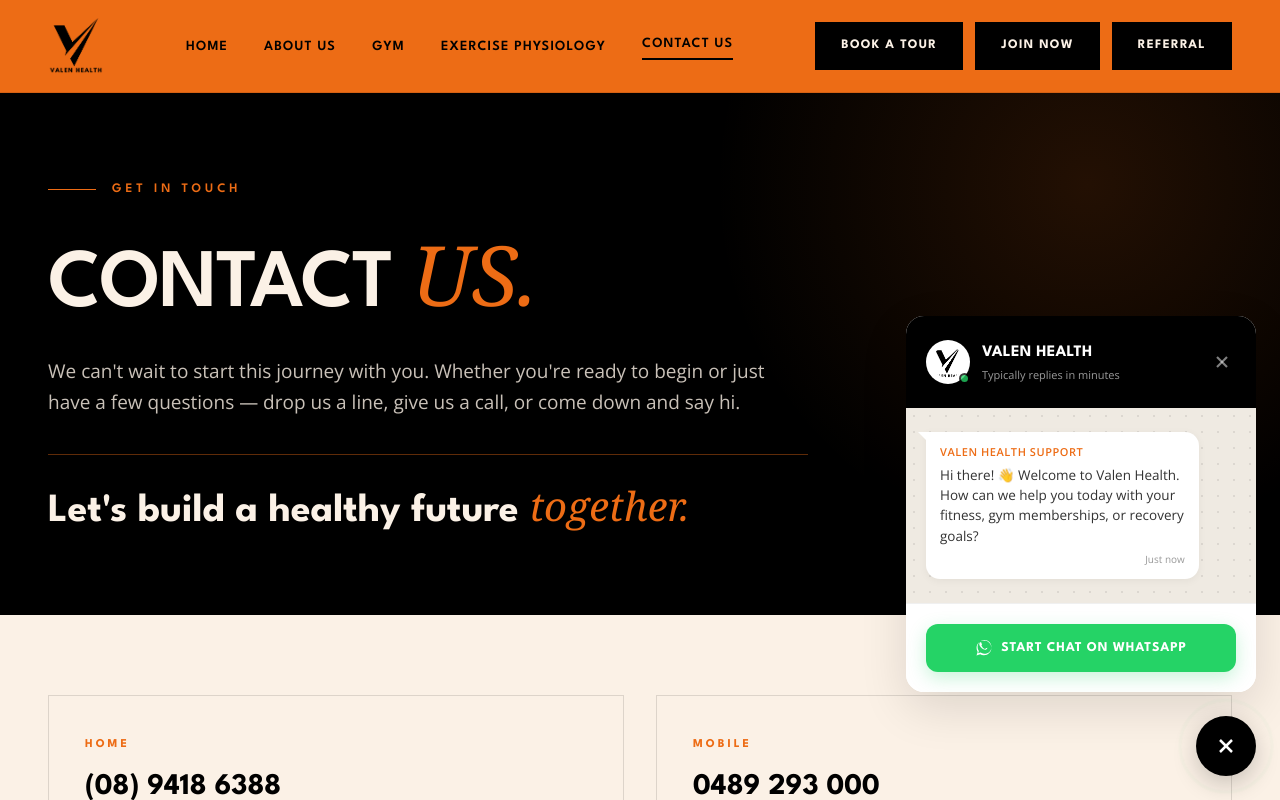
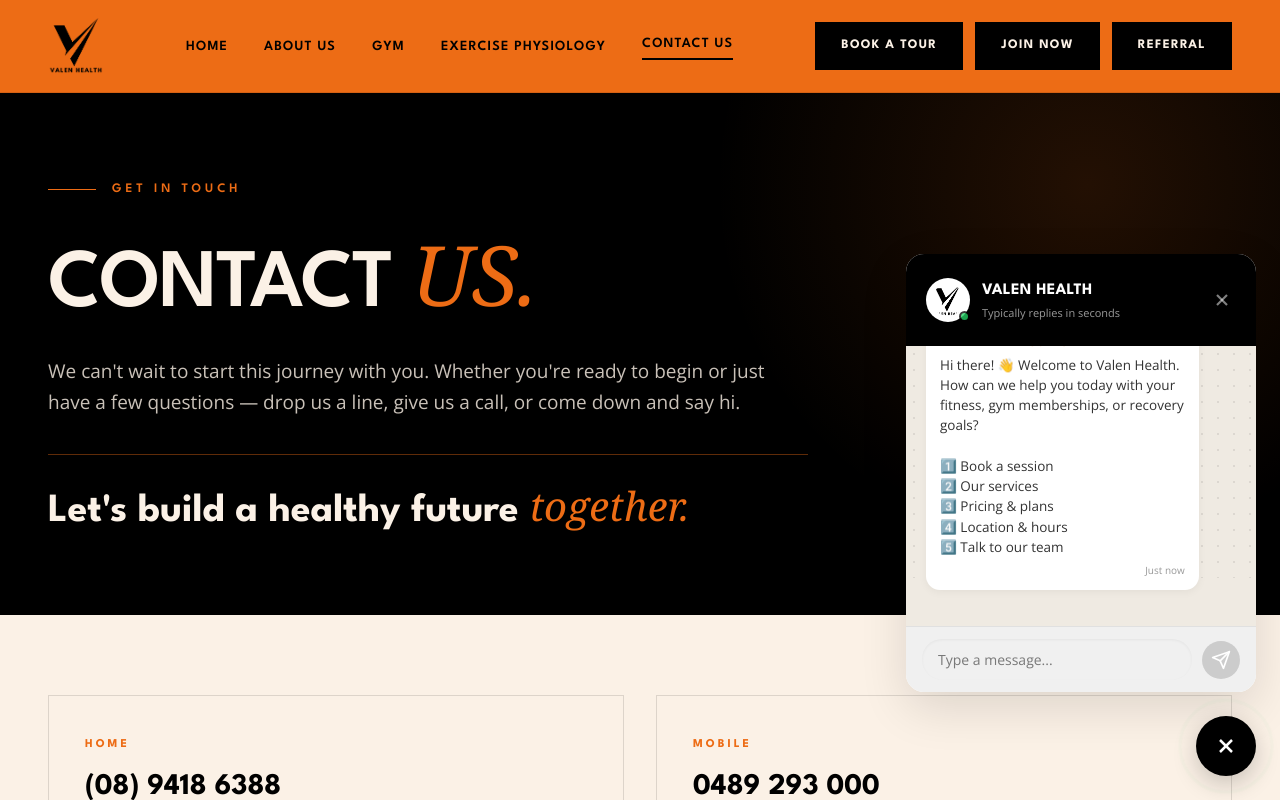
Before and after one commit to imkarthickperumal/valenhealth, a Next.js app in the folder valenhealth/: page /contact in a window 1280 px wide. Both pictures are taken after a click on the button "Chat with us on WhatsApp". Shown: the top 800 px of the page. Built offline with nearby package versions, Linux system fonts and the light colour scheme.

Commit message:
update env new

```diff
--- /dev/null
+++ b/valenhealth/app/api/webchat/route.ts
@@ -0,0 +1,20 @@
+import { NextRequest, NextResponse } from "next/server";
+import { generateReply } from "../whatsapp/route";
+
+export async function POST(req: NextRequest) {
+  try {
+    const { message } = await req.json();
+
+    if (!message) {
+      return NextResponse.json({ error: "Message is required" }, { status: 400 });
+    }
+
+    // Generate reply using the same logic as the WhatsApp bot
+    const reply = generateReply(message);
+
+    return NextResponse.json({ reply });
+  } catch (error) {
+    console.error("Webchat error:", error);
+    return NextResponse.json({ error: "Internal server error" }, { status: 500 });
+  }
+}
--- a/valenhealth/app/api/whatsapp/route.ts
+++ b/valenhealth/app/api/whatsapp/route.ts
@@ -82,7 +82,7 @@
 }
 
 // ── Reply Logic ────────────────────────────────────────────────────
-function generateReply(incoming: string): string {
+export function generateReply(incoming: string): string {
   const text = incoming.toLowerCase().trim();
 
   // Greeting
--- a/valenhealth/components/WhatsAppWidget/WhatsAppWidget.css
+++ b/valenhealth/components/WhatsAppWidget/WhatsAppWidget.css
@@ -315,41 +315,104 @@
   text-align: right;
 }
 
-/* Chat Box CTA Bottom Action Row */
-.wa-chat-footer {
-  padding: 20px;
-  background: #ffffff;
-  border-top: 1px solid #f0f0f0;
+.wa-messages-list {
+  display: flex;
+  flex-direction: column;
+  gap: 12px;
+  position: relative;
+  z-index: 1;
 }
 
-.wa-action-btn {
+.wa-message-wrapper {
+  display: flex;
   width: 100%;
-  padding: 14px;
-  background-color: #25D366;
-  color: #ffffff;
+}
+
+.wa-message-wrapper.bot {
+  justify-content: flex-start;
+}
+
+.wa-message-wrapper.user {
+  justify-content: flex-end;
+}
+
+.wa-message-wrapper.bot .wa-chat-bubble {
+  background: #ffffff;
+  border-radius: 0 14px 14px 14px;
+  max-width: 88%;
+}
+
+.wa-message-wrapper.user .wa-chat-bubble {
+  background: #dcf8c6; /* WhatsApp user bubble color */
+  border-radius: 14px 0 14px 14px;
+  max-width: 88%;
+}
+
+/* Chat Input Footer */
+.wa-chat-footer {
+  padding: 12px 16px;
+  background: #f0f0f0;
+  border-top: 1px solid #e0e0e0;
+  display: flex;
+  gap: 10px;
+  align-items: center;
+}
+
+.wa-chat-input {
+  flex-grow: 1;
   border: none;
-  border-radius: 12px;
-  font-family: var(--font-display);
-  font-size: 13.5px;
-  font-weight: 800;
-  text-transform: uppercase;
-  letter-spacing: 0.06em;
-  cursor: pointer;
+  border-radius: 20px;
+  padding: 10px 16px;
+  font-size: 14px;
+  outline: none;
+  font-family: inherit;
+  box-shadow: inset 0 1px 3px rgba(0,0,0,0.05);
+}
+
+.wa-send-btn {
+  background: #25D366;
+  color: white;
+  border: none;
+  border-radius: 50%;
+  width: 38px;
+  height: 38px;
   display: flex;
   align-items: center;
   justify-content: center;
-  box-shadow: 0 6px 18px rgba(37, 211, 102, 0.25);
-  transition: all 0.25s ease;
+  cursor: pointer;
+  transition: transform 0.2s;
+  flex-shrink: 0;
 }
 
-.wa-action-btn:hover {
-  background-color: #20ba59;
-  box-shadow: 0 8px 22px rgba(37, 211, 102, 0.35);
-  transform: translateY(-1px);
+.wa-send-btn:disabled {
+  background: #cccccc;
+  cursor: not-allowed;
 }
 
-.wa-action-btn:active {
-  transform: translateY(1px);
+.wa-send-btn:not(:disabled):hover {
+  transform: scale(1.05);
+}
+
+/* Typing Indicator */
+.wa-typing-bubble {
+  padding: 14px 16px !important;
+}
+.wa-typing-dots {
+  display: flex;
+  gap: 4px;
+}
+.wa-typing-dots span {
+  width: 6px;
+  height: 6px;
+  background-color: #999;
+  border-radius: 50%;
+  animation: wa-typing 1.4s infinite ease-in-out both;
+}
+.wa-typing-dots span:nth-child(1) { animation-delay: -0.32s; }
+.wa-typing-dots span:nth-child(2) { animation-delay: -0.16s; }
+@keyframes wa-typing {
+  0%, 80%, 100% { transform: scale(0.6); opacity: 0.4; }
+  40% { transform: scale(1); opacity: 1; }
 }
 
 /* Responsive adjustment for Mobile screens */
--- a/valenhealth/components/WhatsAppWidget/WhatsAppWidget.tsx
+++ b/valenhealth/components/WhatsAppWidget/WhatsAppWidget.tsx
@@ -1,11 +1,29 @@
 "use client";
 
-import { useState, useEffect } from "react";
+import { useState, useEffect, useRef, FormEvent } from "react";
 import "./WhatsAppWidget.css";
+
+type Message = {
+  id: string;
+  text: string;
+  sender: "user" | "bot";
+  time: string;
+};
 
 export default function WhatsAppWidget() {
   const [isOpen, setIsOpen] = useState(false);
   const [showNotification, setShowNotification] = useState(false);
+  const [messages, setMessages] = useState<Message[]>([
+    {
+      id: "1",
+      sender: "bot",
+      text: "Hi there! 👋 Welcome to Valen Health. How can we help you today with your fitness, gym memberships, or recovery goals?\n\n1️⃣ Book a session\n2️⃣ Our services\n3️⃣ Pricing & plans\n4️⃣ Location & hours\n5️⃣ Talk to our team",
+      time: "Just now",
+    },
+  ]);
+  const [inputValue, setInputValue] = useState("");
+  const [isTyping, setIsTyping] = useState(false);
+  const messagesEndRef = useRef<HTMLDivElement>(null);
 
   useEffect(() => {
     // Show a subtle notification badge/tooltip after 4 seconds to grab attention
@@ -15,16 +33,72 @@
     return () => clearTimeout(timer);
   }, []);
 
+  const scrollToBottom = () => {
+    messagesEndRef.current?.scrollIntoView({ behavior: "smooth" });
+  };
+
+  useEffect(() => {
+    scrollToBottom();
+  }, [messages, isTyping]);
+
   const toggleWidget = () => {
     setIsOpen(!isOpen);
     setShowNotification(false);
   };
 
-  const handleStartChat = () => {
-    const phoneNumber = "919500790694";
-    const message = encodeURIComponent("Hi Valen Health, I'm visiting your website and would like to learn more about your services!");
-    const whatsappUrl = `https://wa.me/${phoneNumber}?text=${message}`;
-    window.open(whatsappUrl, "_blank", "noopener,noreferrer");
+  const handleSendMessage = async (e: FormEvent) => {
+    e.preventDefault();
+    if (!inputValue.trim()) return;
+
+    const userMessage: Message = {
+      id: Date.now().toString(),
+      text: inputValue.trim(),
+      sender: "user",
+      time: new Date().toLocaleTimeString([], { hour: '2-digit', minute: '2-digit' }),
+    };
+
+    setMessages((prev) => [...prev, userMessage]);
+    setInputValue("");
+    setIsTyping(true);
+
+    try {
+      const response = await fetch("/api/webchat", {
+        method: "POST",
+        headers: { "Content-Type": "application/json" },
+        body: JSON.stringify({ message: userMessage.text }),
+      });
+
+      const data = await response.json();
+
+      if (data.reply) {
+        // Simulate a slight delay to make it feel like real typing
+        setTimeout(() => {
+          const botMessage: Message = {
+            id: (Date.now() + 1).toString(),
+            text: data.reply,
+            sender: "bot",
+            time: new Date().toLocaleTimeString([], { hour: '2-digit', minute: '2-digit' }),
+          };
+          setMessages((prev) => [...prev, botMessage]);
+          setIsTyping(false);
+        }, 600);
+      } else {
+        setIsTyping(false);
+      }
+    } catch (error) {
+      console.error("Chat error:", error);
+      setIsTyping(false);
+    }
+  };
+
+  // Helper to format text with line breaks (like in WhatsApp)
+  const formatText = (text: string) => {
+    return text.split("\n").map((line, i) => (
+      <span key={i}>
+        {line}
+        <br />
+      </span>
+    ));
   };
 
   return (
@@ -40,7 +114,7 @@
             </div>
             <div className="wa-brand-info">
               <h3>Valen Health</h3>
-              <p>Typically replies in minutes</p>
+              <p>Typically replies in seconds</p>
             </div>
           </div>
           <button className="wa-close-btn" onClick={toggleWidget} aria-label="Close Chat">
@@ -53,27 +127,47 @@
 
         {/* Chat Box Body */}
         <div className="wa-chat-body">
-          <div className="wa-bubble-container">
-            <span className="wa-bubble-arrow"></span>
-            <div className="wa-chat-bubble">
-              <p className="wa-bubble-sender">Valen Health Support</p>
-              <p className="wa-bubble-text">
-                Hi there! 👋 Welcome to Valen Health. How can we help you today with your fitness, gym memberships, or recovery goals?
-              </p>
-              <span className="wa-bubble-time">Just now</span>
-            </div>
+          <div className="wa-messages-list">
+            {messages.map((msg) => (
+              <div key={msg.id} className={`wa-message-wrapper ${msg.sender}`}>
+                <div className="wa-chat-bubble">
+                  {msg.sender === "bot" && <p className="wa-bubble-sender">Valen Health Support</p>}
+                  <p className="wa-bubble-text">{formatText(msg.text)}</p>
+                  <span className="wa-bubble-time">{msg.time}</span>
+                </div>
+              </div>
+            ))}
+            {isTyping && (
+              <div className="wa-message-wrapper bot">
+                <div className="wa-chat-bubble wa-typing-bubble">
+                  <div className="wa-typing-dots">
+                    <span></span>
+                    <span></span>
+                    <span></span>
+                  </div>
+                </div>
+              </div>
+            )}
+            <div ref={messagesEndRef} />
           </div>
         </div>
 
         {/* Chat Box Footer / Action */}
-        <div className="wa-chat-footer">
-          <button className="wa-action-btn" onClick={handleStartChat}>
-            <svg width="18" height="18" viewBox="0 0 24 24" fill="currentColor" style={{ marginRight: '8px' }}>
-              <path d="M12.031 2c-5.514 0-9.969 4.456-9.969 9.971 0 1.954.563 3.775 1.532 5.315l-1.594 4.714 4.887-1.562c1.472.852 3.185 1.344 5.01 1.344 5.515 0 9.969-4.455 9.969-9.971s-4.454-9.971-9.969-9.971zm.04 17.518c-1.708 0-3.292-.505-4.629-1.371l-.331-.215-2.885.922.938-2.772-.239-.379c-.947-1.506-1.45-3.261-1.45-5.112 0-5.074 4.129-9.199 9.208-9.199 5.083 0 9.208 4.125 9.208 9.199 0 5.078-4.125 9.207-9.208 9.207zm4.747-6.52c-.26-.13-1.539-.759-1.776-.846-.237-.087-.41-.13-.58.13-.172.26-.667.846-.818 1.02-.15.173-.3.195-.56.065-.26-.13-1.097-.404-2.09-1.289-.773-.69-1.294-1.542-1.445-1.802-.15-.26-.016-.4-.146-.53-.117-.117-.26-.304-.39-.456-.13-.152-.173-.26-.26-.434-.087-.174-.043-.326-.021-.456.021-.13.172-.412.26-.617.087-.205.173-.346.26-.52.087-.173.043-.324-.022-.455-.065-.13-.58-1.399-.795-1.92-.21-.504-.42-.416-.58-.423l-.496-.007c-.173 0-.455.065-.693.325-.239.26-.91.889-.91 2.167 0 1.279.931 2.513 1.06 2.686.13.174 1.83 2.793 4.433 3.918.619.268 1.102.428 1.478.548.623.198 1.19.171 1.637.104.499-.074 1.539-.629 1.756-1.236.216-.607.216-1.127.151-1.236-.065-.11-.237-.174-.497-.304z"/>
+        <form className="wa-chat-footer" onSubmit={handleSendMessage}>
+          <input
+            type="text"
+            className="wa-chat-input"
+            placeholder="Type a message..."
+            value={inputValue}
+            onChange={(e) => setInputValue(e.target.value)}
+          />
+          <button type="submit" className="wa-send-btn" disabled={!inputValue.trim()}>
+            <svg width="20" height="20" viewBox="0 0 24 24" fill="none" stroke="currentColor" strokeWidth="2" strokeLinecap="round" strokeLinejoin="round">
+              <line x1="22" y1="2" x2="11" y2="13"></line>
+              <polygon points="22 2 15 22 11 13 2 9 22 2"></polygon>
             </svg>
-            Start Chat on WhatsApp
           </button>
-        </div>
+        </form>
       </div>
 
       {/* Pulsing Floating WhatsApp Button */}
```
